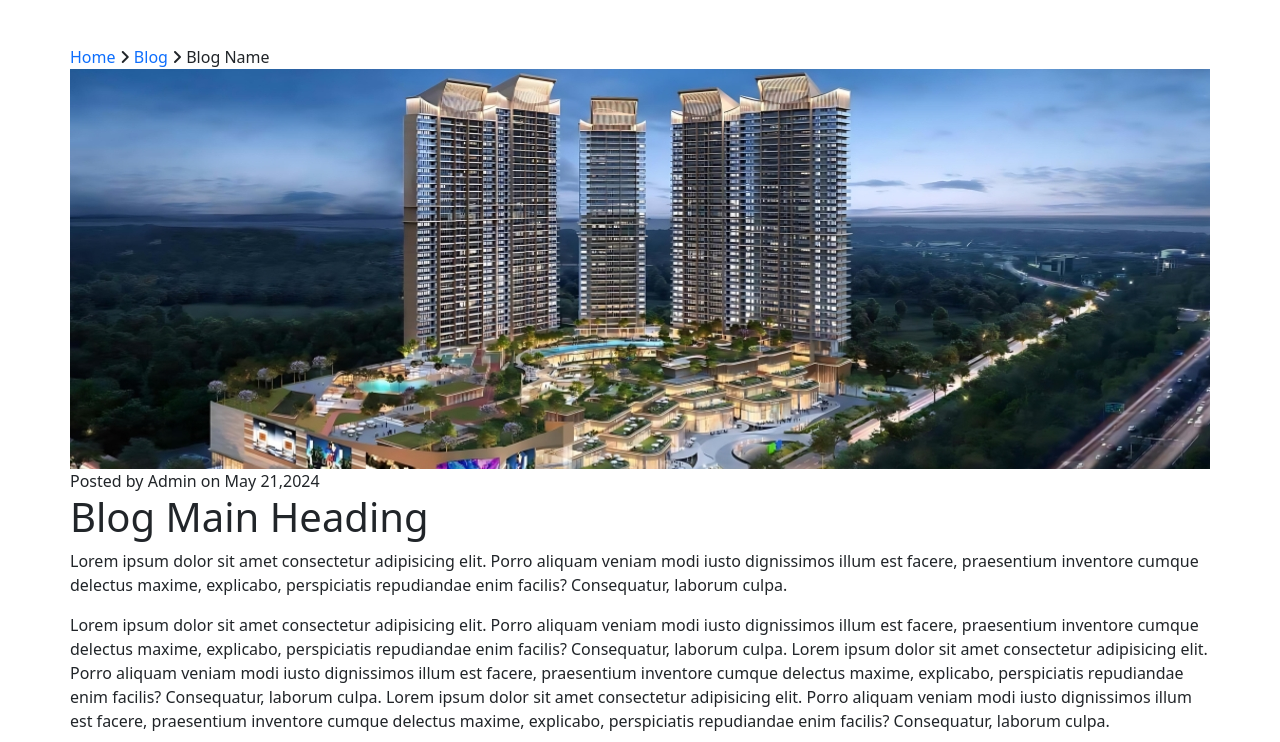
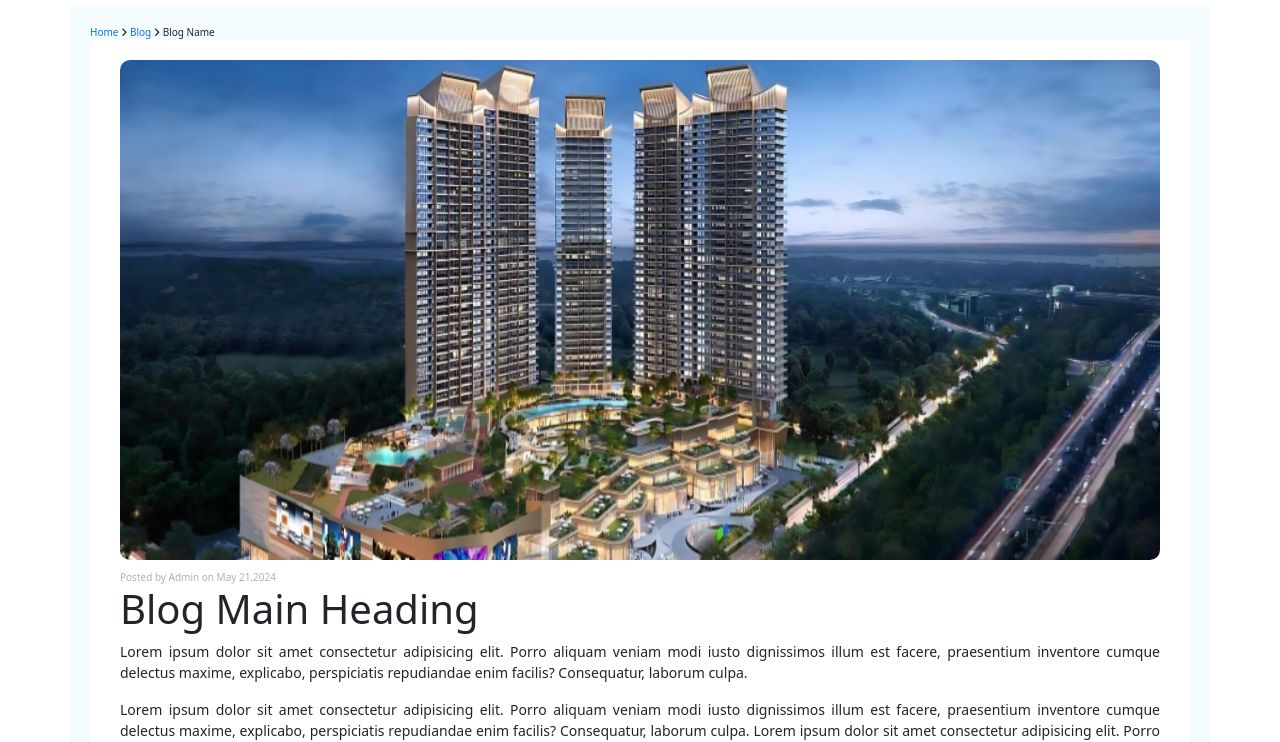
Before and after one commit to Harshakvmsolutions/test-domain.github.io, a plain HTML site: page blog/Blog1.html in a window 1280 px wide. Shown: the part 81-823 px from the top of the page. Drawn offline with nearby package versions, Linux system fonts and the light colour scheme.

Commit message:
Update style.css

```diff
--- a/assets/css/style.css
+++ b/assets/css/style.css
@@ -159,3 +159,11 @@ textarea{background-color: #fff !important;}
 .form-select{border: none; border-bottom:2px solid #0c709b !important;margin-top:5px;}
 input{border-bottom:2px solid #0c709b !important;}
 .form-select:focus {border-color: #86b7fe;outline: 0; }
+
+.c-pd{background-color: #f4fcff;padding: 20px;}
+.link a{font-size: 10px;}
+.link{font-size: 10px;}
+.content-blog-bx{padding: 20px 30px; border-radius: 5px;overflow: hidden;background-color: #fff;}
+.content-blog-bx img{width: 100%;height: 500px;border-radius: 10px;}
+.posted-by{font-size: 10px;color: #b0b0b0;margin-top: 10px;}
+.blog-text p{font-size: 14px;text-align: justify;}
```
